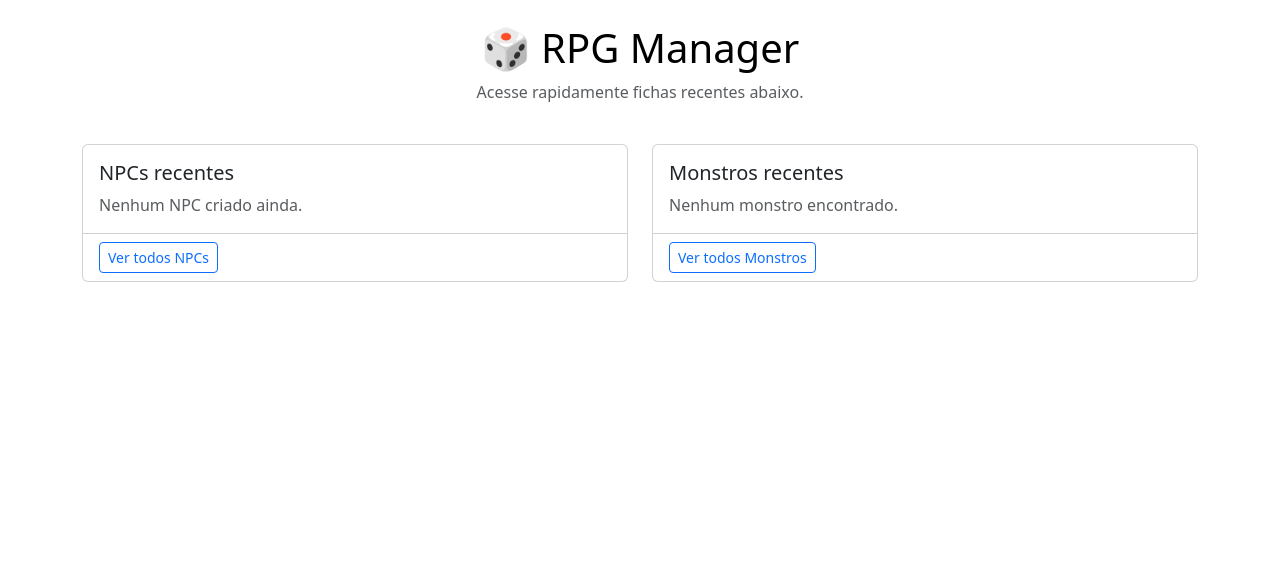
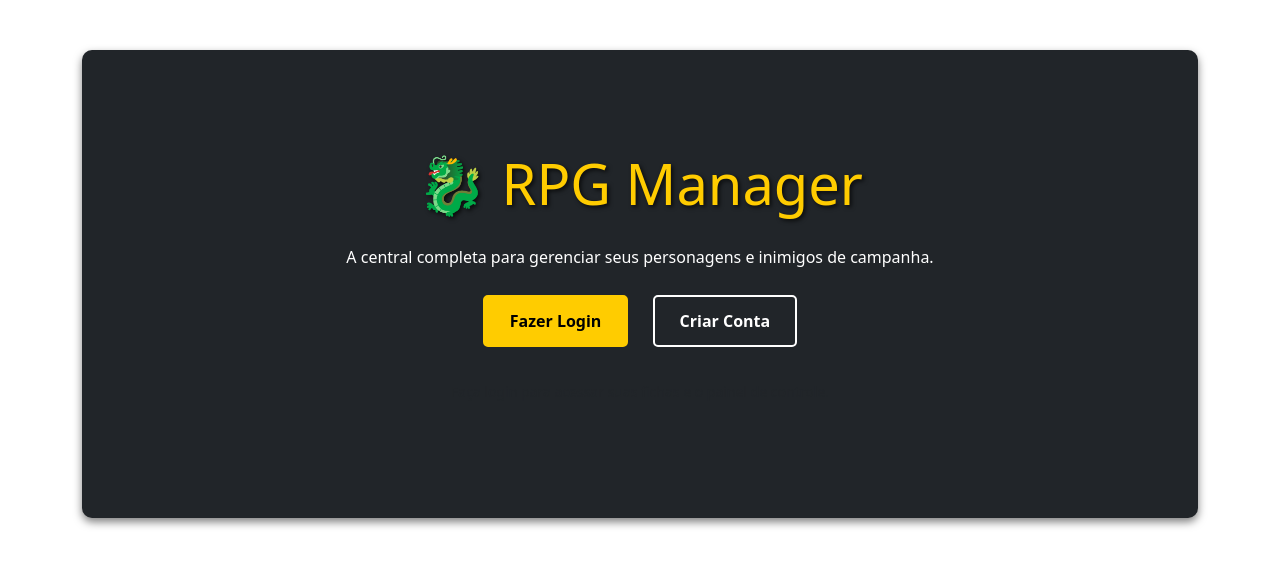
Before and after one commit to Yuri-Ferro03/Controle-de-Ficha-de-Rpg, a Django app: page /fichas/ in a window 1280 px wide. Shown: the part 56-623 px from the top of the page. Run offline with Django 4.2, Linux system fonts and the light colour scheme; data that the repository does not hold is empty.

Commit message:
Adição do login e tela da home

```diff
--- a/apps/fichas/templates/fichas/home.html
+++ b/apps/fichas/templates/fichas/home.html
@@ -15,10 +15,47 @@
     color: #000000;
    }
    .theme-dark .container, .theme-dark .navbar { background-color: transparent; }
+
+      /* Estilos para a nova tela de boas-vindas */
+      .welcome-container {
+          text-align: center;
+          padding: 100px 20px;
+          background: #212529; /* Darker background for contrast */
+          color: #fff;
+          border-radius: 10px;
+          margin-top: 50px;
+          box-shadow: 0 4px 8px rgba(0, 0, 0, 0.5);
+      }
+      .welcome-container h1 {
+          color: #ffcc00; /* Gold/Yellow highlight */
+          font-size: 3.5em;
+          margin-bottom: 0.5em;
+          text-shadow: 2px 2px 4px rgba(0, 0, 0, 0.7);
+      }
+      .actions a {
+          display: inline-block;
+          padding: 12px 25px;
+          margin: 10px;
+          text-decoration: none;
+          border-radius: 5px;
+          font-weight: bold;
+          transition: background-color 0.3s, border-color 0.3s;
+      }
+      .btn-login {
+          background: #ffcc00;
+          color: #000;
+          border: 2px solid #ffcc00;
+      }
+      .btn-register {
+          background: none;
+          color: #fff;
+          border: 2px solid #fff;
+      }
+      .btn-login:hover { background: #ffdd33; }
+      .btn-register:hover { background: #495057; border-color: #495057; }
   </style>
  </head>
-  <body>
-    <nav class="navbar navbar-expand-lg navbar-dark bg-dark mb-4">
+ <body class="theme-dark">   <nav class="navbar navbar-expand-lg navbar-dark bg-dark mb-4">
    <div class="container">
     <a class="navbar-brand" href="{% url 'fichas:home' %}">🐉 RPG Manager</a>
     <button class="navbar-toggler" type="button" data-bs-toggle="collapse" data-bs-target="#navbarNav">
@@ -36,7 +73,6 @@
      </ul>
 
      <ul class="navbar-nav ms-auto">
-            <!-- THEME TOGGLE -->
             <li class="nav-item d-flex align-items-center me-2">
        <button id="theme-toggle" class="btn btn-sm btn-outline-light" type="button" title="Alternar tema">
         <span id="theme-icon">🌙</span>
@@ -51,7 +87,11 @@
         <ul class="dropdown-menu dropdown-menu-end">
          <li><a class="dropdown-item" href="/accounts/password_change/">Alterar Senha</a></li>
          <li><hr class="dropdown-divider"></li>
-                  <li><a class="dropdown-item" href="/accounts/logout/">Sair</a></li>
+         <li><form action="{% url 'logout' %}" method="post">
+ {% csrf_token %}
+ <button class="dropdown-item" type="submit">Sair</button>
+</form>
+</li>
         </ul>
        </li>
       {% else %}
@@ -71,10 +111,11 @@
     {% endfor %}
    {% endif %}
 
-      {# START: nova área de visualização de fichas (não na navbar) #}
+{% if user.is_authenticated %}
+
     <div class="row mb-4">
     <div class="col-12 text-center">
-          <h1 class="display-6">🎲 RPG Manager</h1>
+     <h1 class="display-6">🎲 Dashboard</h1>
      <p class="text-muted">Acesse rapidamente fichas recentes abaixo.</p>
     </div>
    </div>
@@ -132,7 +173,19 @@
      </div>
     </div>
    </div>
-      {# END: nova área de visualização de fichas #}
+
+{% else %}
+    <div class="welcome-container">
+        <h1>🐉 RPG Manager</h1>
+        <p>A central completa para gerenciar seus personagens e inimigos de campanha.</p>
+
+        <div class="actions">
+            <a href="/accounts/login/" class="btn btn-login">Fazer Login</a>
+            <a href="{% url 'registro' %}" class="btn btn-register">Criar Conta</a>
+        </div>
+        <p class="mt-4 text-muted small">Faça login para acessar suas fichas e o painel de controle.</p>
+    </div>
+{% endif %}
 
    {% block content %}{% endblock %}
   </div>
--- a/apps/fichas/views.py
+++ b/apps/fichas/views.py
@@ -43,32 +43,6 @@ def npc_create(request):
     else:
         form = NPCForm()
     return render(request, 'fichas/npc_create.html', {'form': form})
-@login_required
-def importar_5etools(request):
-    urls = [
-        'https://5e.tools/data/bestiary/bestiary-mm.json',
-        'https://5e.tools/data/bestiary/bestiary-vgm.json',
-    ]
-    imported = 0
-    for url in urls:
-        try:
-            r = requests.get(url, timeout=15)
-            r.raise_for_status()
-            data = r.json()
-            for m in data.get('monster', []):
-                Monstro.objects.update_or_create(
-                    nome=m.get('name', 'Unknown'),
-                    defaults={
-                        'tipo': m.get('type', ''),
-                        'dados_completos': m,
-                        'source': url,
-                    }
-                )
-                imported += 1
-        except Exception as e:
-            messages.error(request, f'Erro ao importar {url}: {e}')
-    messages.success(request, f'Importação finalizada. {imported} monstros importados/atualizados.')
-    return redirect('fichas:monstro_list')
 
 def home(request):
     recent_npcs = NPC.objects.all().order_by('-criado_em')[:6]
@@ -181,3 +155,39 @@ def editar_monstro(request, id):
 
     context = {'form': form, 'monstro': monstro}
     return render(request, 'fichas/editar_monstro.html', context)
+
+@login_required
+def deletar_npc(request, id):
+    npc = get_object_or_404(NPC, id=id)
+
+    # Apenas o criador ou admin pode deletar
+    if npc.criado_por != request.user and not request.user.is_staff:
+        messages.error(request, 'Você não tem permissão para deletar este NPC.')
+        return redirect('fichas:detalhe_npc', id=npc.id)
+
+    if request.method == 'POST':
+        npc.delete()
+        messages.success(request, 'NPC deletado com sucesso!')
+        return redirect('fichas:lista_npcs')
+
+    context = {'npc': npc}
+    return render(request, 'fichas/deletar_npc.html', context)
+
+@login_required
+def deletar_monstro(request, id):
+    monstro = get_object_or_404(Monstro, id=id)
+
+    if request.method == 'POST':
+        monstro.delete()
+        messages.success(request, 'Monstro deletado com sucesso!')
+        return redirect('fichas:lista_monstros')
+
+    context = {'monstro': monstro}
+    return render(request, 'fichas/deletar_monstro.html', context)
+
+def logout(request):
+    """View para logout do usuário"""
+    from django.contrib.auth import logout
+    logout(request)
+    messages.info(request, 'Você saiu da sua conta.')
+    return redirect('fichas:home')
--- a/rpg_manager/urls.py
+++ b/rpg_manager/urls.py
@@ -6,7 +6,7 @@ from apps.fichas import views as fichas_views
 from django.views.generic.base import RedirectView
 
 urlpatterns = [
-    path('', RedirectView.as_view(url='fichas/', permanent=False)),
+    path('', RedirectView.as_view(url='fichas/', permanent=False), name='home'),
     path('admin/', admin.site.urls),
     path('fichas/', include(('apps.fichas.urls', 'fichas'), namespace='fichas')),
     path('api/', include('apps.fichas.api_urls')),
--- a/templates/registration/login.html
+++ b/templates/registration/login.html
@@ -1,11 +1,11 @@
-{% extends 'fichas/base.html' %}
+{% extends "fichas/home.html" %}
 
 {% block content %}
 <div class="row justify-content-center mt-5">
   <div class="col-md-5">
     <div class="card shadow">
       <div class="card-body">
-        <h2 class="card-title text-center mb-4">🔐 Login</h2>
+        <h2 class="card-title text-center mb-4"> Login</h2>
 
         {% if form.non_field_errors %}
           <div class="alert alert-danger" role="alert">
@@ -51,7 +51,7 @@
           Não tem uma conta? <a href="{% url 'registro' %}">Crie uma aqui</a>
         </p>
         <p class="text-center">
-          <a href="{% url 'home' %}" class="link-primary">← Voltar para Home</a>
+          <a href="{% url 'home' %}" class="link-primary"> Voltar para Home</a>
         </p>
       </div>
     </div>
```
Also changed, not shown: apps/fichas/templates/fichas/npc_create.html (deleted, +0 -9 lines), templates/registration/logged_out.html (+3 -4 lines), rpg_manager/settings.py (line endings or trailing spaces). Lines whose indentation alone changed are shown as unchanged.
